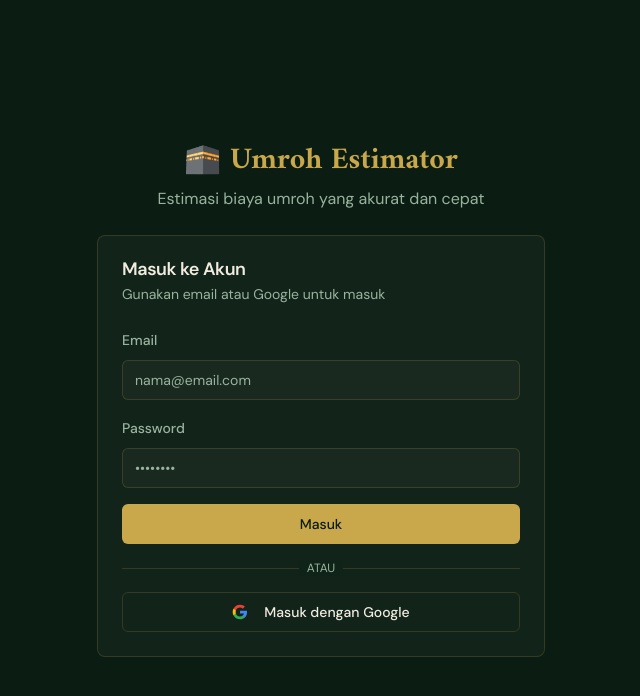
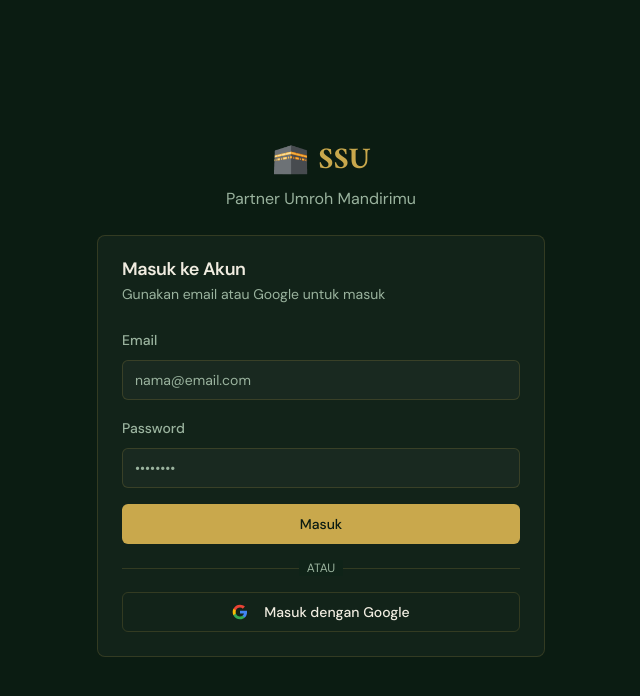
Before and after one commit to bayuaslamaa/serbaserbiumroh, a Next.js app: page /login in a window 1280 px wide. Shown: the top 696 px of the page, without its empty margins (319-959 px from the left). Built offline with nearby package versions, Linux system fonts and the light colour scheme.

Commit message:
refactor(auth): update branding in login page and navigation bar
This update changes the branding from "Umroh Estimator" to "SSU" across the login page and navigation bar. The description on the login page has also been updated to "Partner Umroh Mandirimu" for better alignment with the new branding.

```diff
--- a/app/(auth)/login/page.tsx
+++ b/app/(auth)/login/page.tsx
@@ -137,10 +137,10 @@ export default function LoginPage() {
         {/* Header */}
         <div className="text-center space-y-2">
           <h1 className="text-3xl font-bold" style={{ fontFamily: "var(--font-heading)", color: "var(--color-gold)" }}>
-            🕋 Umroh Estimator
+            🕋 SSU
           </h1>
           <p style={{ color: "var(--color-text-muted)" }}>
-            Estimasi biaya umroh yang akurat dan cepat
+            Partner Umroh Mandirimu
           </p>
         </div>
 
--- a/components/nav/NavBar.tsx
+++ b/components/nav/NavBar.tsx
@@ -30,7 +30,7 @@ export async function NavBar({ isAdmin = false }: { isAdmin?: boolean }) {
             className="font-bold text-lg"
             style={{ fontFamily: "var(--font-heading)", color: "var(--color-gold)" }}
           >
-            🕋 Umroh Estimator
+            🕋 SSU
           </Link>
           <div className="hidden md:flex items-center gap-4">
             <Link
```
